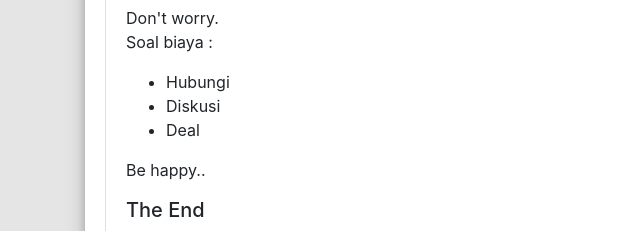
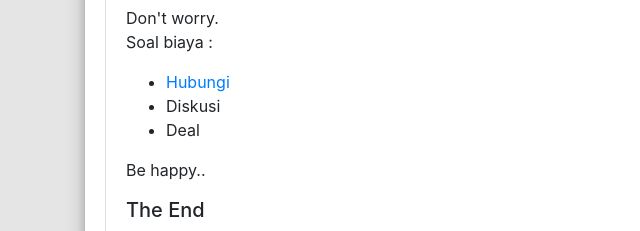
Before and after one commit to yudinansarunai/yudinansarunai.github.io, a plain HTML site: page jasa.html in a window 1280 px wide. Shown: the part 845-1076 px from the top of the page, 0-640 px from the left. Drawn offline with Linux system fonts and the light colour scheme; a script that the page names is missing.

Commit message:
Update jasa.html

```diff
--- a/jasa.html
+++ b/jasa.html
@@ -132,7 +132,7 @@
 		    			Don't worry.<br />
 		    			Soal biaya :
 		    			<ul>
-		    				<li>Hubungi</li>
+						<li><a href="kontak.html">Hubungi</a></li>
 		    				<li>Diskusi</li>
 		    				<li>Deal</li>
 		    			</ul>
```
